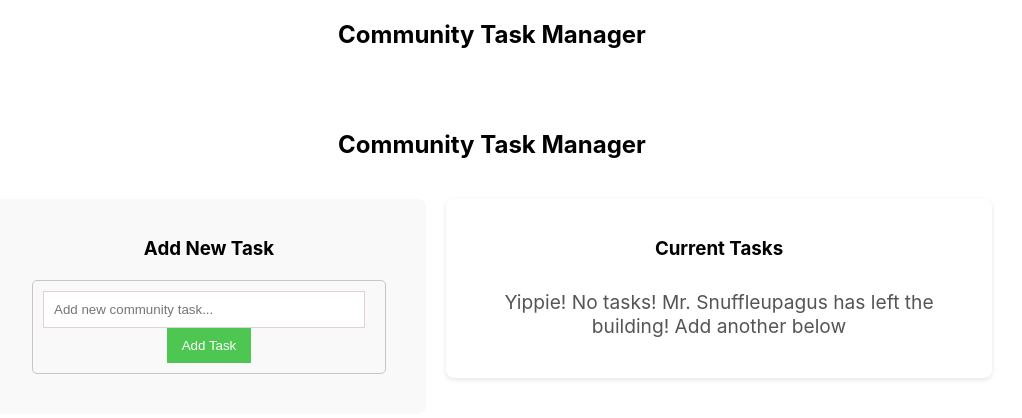
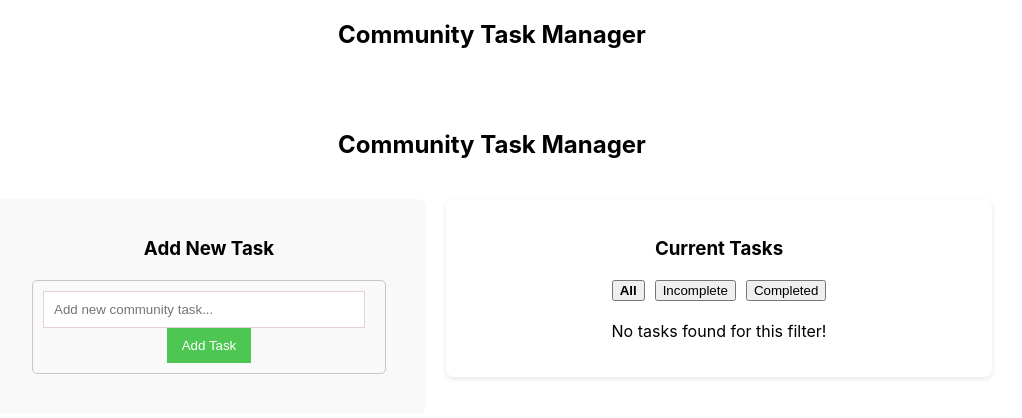
Before and after one commit to Magict67/TO_DO_APP, a React (Create React App) app in the folder task-manager/: page /TO_DO_APP/todos in a window 1280 px wide. Shown: the top 418 px of the page, without its empty margins (148-1170 px from the left). Built offline with nearby package versions, Linux system fonts and the light colour scheme.

Commit message:
filter list, All, complete, Incomplete

```diff
--- a/task-manager/src/components/TodoList.js
+++ b/task-manager/src/components/TodoList.js
@@ -1,28 +1,49 @@
 import React from 'react';
-import { useSelector } from 'react-redux'; // Hook to read state from Redux
-import TodoItem from './TodoItem'; // Import the item component
+import { useSelector, useDispatch } from 'react-redux'; // Added useDispatch
+import { toggleTodo, deleteTodo, setVisibilityFilter } from '../actions/todoActions'; // Added setVisibilityFilter
+import TodoItem from './TodoItem';
 
 const TodoList = () => {
-  // useSelector reads 'todos' array from Redux store
-  // set state slice name to 'tasks' in rootReducer (state.tasks.todos)
+  const dispatch = useDispatch();
+
+  // 1. Get both the todos AND the current filter from Redux
   const todos = useSelector(state => state.tasks.todos);
+  const activeFilter = useSelector(state => state.tasks.visibilityFilter);
 
-  // If list empty, show silly message
-  if (todos.length === 0) {
-    return (
-      <p style={{ marginTop: '30px', fontSize: '1.2em', color: '#555' }}>
-        Yippie! No tasks! Mr. Snuffleupagus has left the building! Add another below
-      </p>
-    );
-  }
+  // 2. Logic to filter the tasks before we display them
+  const getVisibleTodos = (todos, filter) => {
+    switch (filter) {
+      case 'SHOW_COMPLETED':
+        return todos.filter(t => t.completed);
+      case 'SHOW_ACTIVE':
+        return todos.filter(t => !t.completed);
+      case 'SHOW_ALL':
+      default:
+        return todos;
+    }
+  };
+
+  const visibleTodos = getVisibleTodos(todos, activeFilter);
 
   return (
-    <ul style={{ listStyle: 'none', padding: 0, width: '500px', margin: '20px auto', textAlign: 'left' }}>
-      {/* Map over the tasks and make TodoItem for each one */}
-      {todos.map(todo => (
-        <TodoItem key={todo.id} todo={todo} />
-      ))}
-    </ul>
+    <div>
+      {/* 3. Filter Buttons */}
+      <div style={{ marginBottom: '20px' }}>
+        <button onClick={() => dispatch(setVisibilityFilter('SHOW_ALL'))} style={{ fontWeight: activeFilter === 'SHOW_ALL' ? 'bold' : 'normal' }}>All</button>
+        <button onClick={() => dispatch(setVisibilityFilter('SHOW_ACTIVE'))} style={{ margin: '0 10px', fontWeight: activeFilter === 'SHOW_ACTIVE' ? 'bold' : 'normal' }}>Incomplete</button>
+        <button onClick={() => dispatch(setVisibilityFilter('SHOW_COMPLETED'))} style={{ fontWeight: activeFilter === 'SHOW_COMPLETED' ? 'bold' : 'normal' }}>Completed</button>
+      </div>
+
+      {visibleTodos.length === 0 ? (
+        <p>No tasks found for this filter!</p>
+      ) : (
+        <ul style={{ listStyle: 'none', padding: 0, textAlign: 'left' }}>
+          {visibleTodos.map(todo => (
+            <TodoItem key={todo.id} todo={todo} />
+          ))}
+        </ul>
+      )}
+    </div>
   );
 };
 
```
